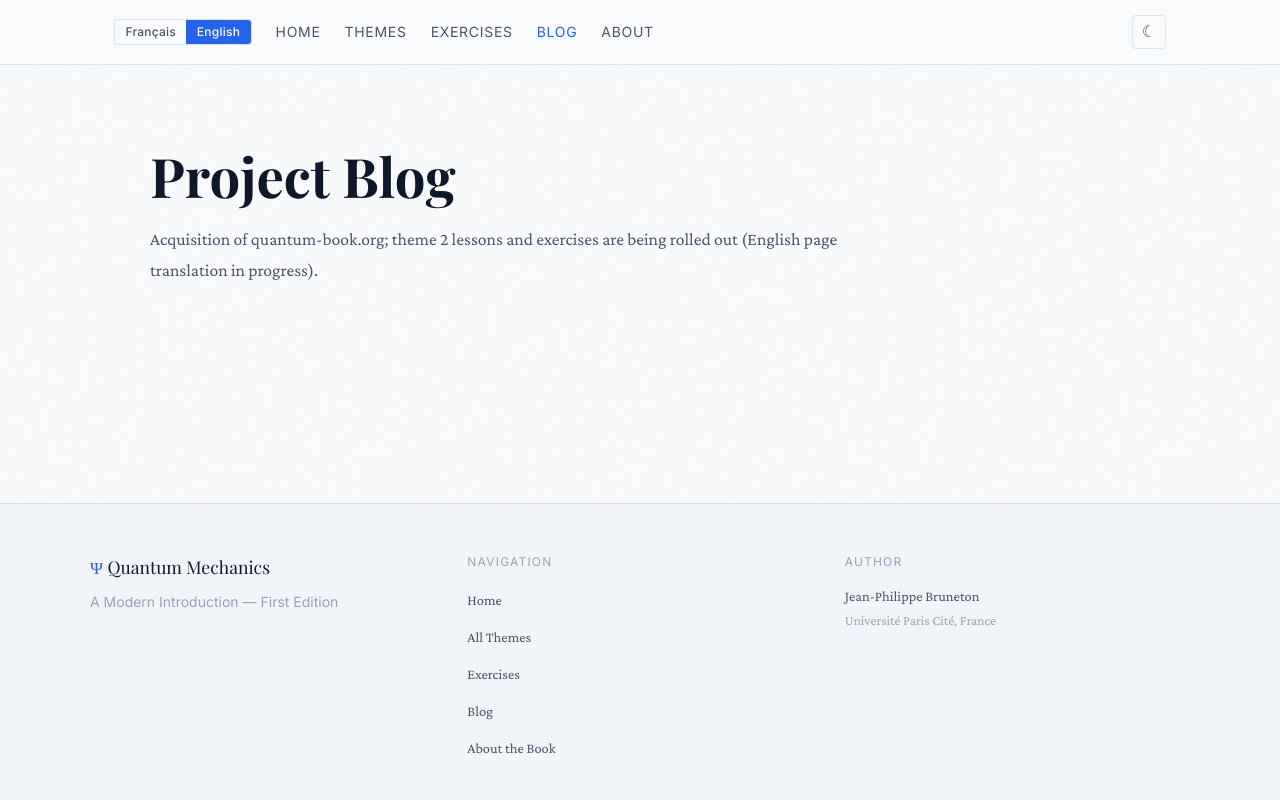
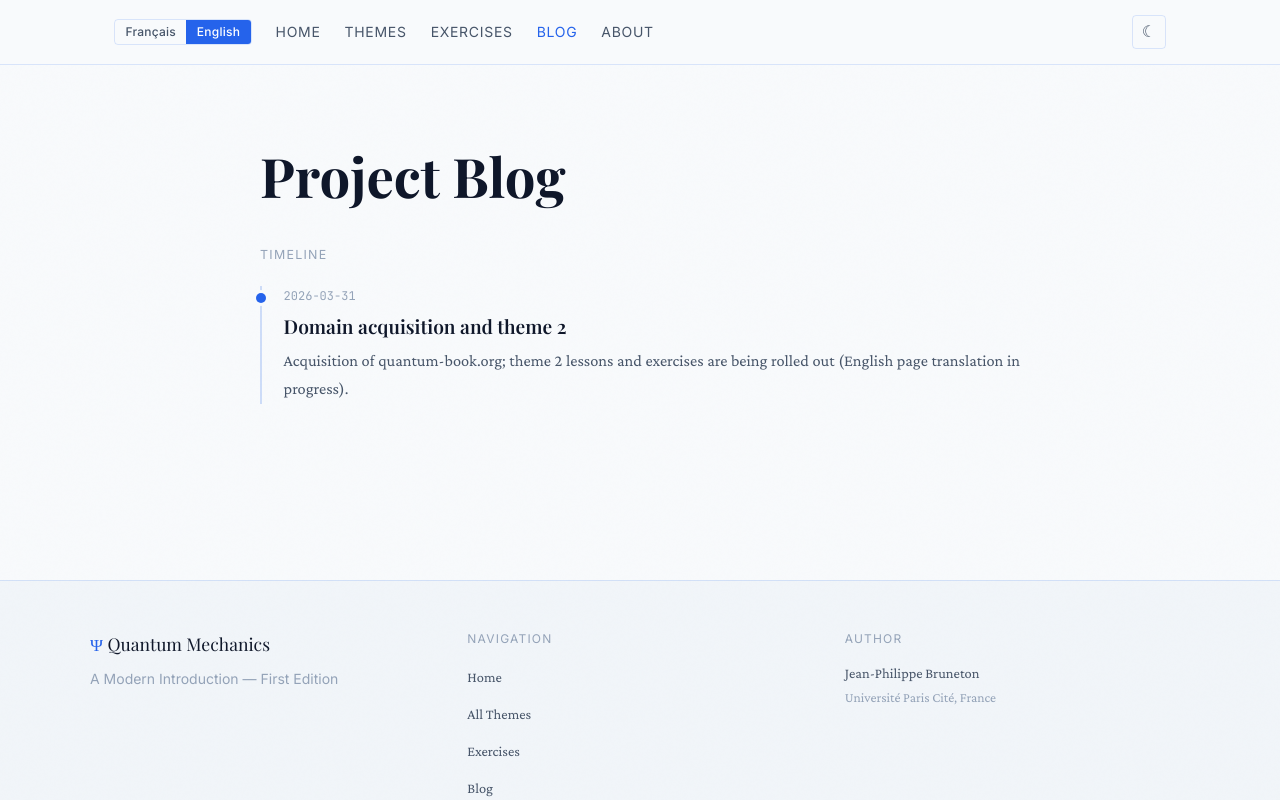
Before and after one commit to jpbruneton/quantum_book, a Next.js app: page /blog in a window 1280 px wide. Shown: the top 800 px of the page. Built offline with nearby package versions, Linux system fonts and the light colour scheme; a web font is replaced by a local one.

Commit message:
Blog: timeline UI and 2026-03-31 project update post
- i18n: timelineLabel, FR/EN entry for domain acquisition and theme 2 rollout

- blog page: vertical timeline with dated posts; clear comingSoon duplicate

Made-with: Cursor

```diff
--- a/app/blog/page.tsx
+++ b/app/blog/page.tsx
@@ -1,19 +1,22 @@
 "use client";
 
 import { useLang } from "@/app/context/LangContext";
+import type { UpdateEntry } from "@/lib/i18n";
+
+function sortEntriesNewestFirst(entries: readonly UpdateEntry[]): UpdateEntry[] {
+  return [...entries].sort((a, b) => b.date.localeCompare(a.date));
+}
 
 export default function BlogPage() {
   const { t } = useLang();
   const updates = t.updates;
   const lead = updates.description || updates.comingSoon;
-  const entries = updates.entries;
-  const featured = entries[0];
-  const posts = entries.slice(1);
+  const sorted = sortEntriesNewestFirst(updates.entries);
 
   return (
     <div style={{ position: "relative", zIndex: 1, padding: "5rem 1.5rem" }}>
-      <div style={{ maxWidth: "980px", margin: "0 auto" }}>
-        <header style={{ marginBottom: "2.5rem" }}>
+      <div style={{ maxWidth: "760px", margin: "0 auto" }}>
+        <header style={{ marginBottom: "2.25rem" }}>
           <h1
             style={{
               fontFamily: "var(--font-playfair)",
@@ -41,47 +44,70 @@ export default function BlogPage() {
           ) : null}
         </header>
 
-        {featured && (
-          <section style={{ marginBottom: "2rem" }}>
+        {sorted.length > 0 ? (
+          <section>
+            <p
+              style={{
+                fontFamily: "var(--font-inter)",
+                fontSize: "0.78rem",
+                letterSpacing: "0.1em",
+                textTransform: "uppercase",
+                color: "var(--text-dim)",
+                marginBottom: "1.35rem",
+              }}
+            >
+              {updates.timelineLabel}
+            </p>
+            <div
+              style={{
+                position: "relative",
+                paddingLeft: "1.35rem",
+                borderLeft: "2px solid var(--accent-border-md)",
+              }}
+            >
+              {sorted.map((entry, index) => (
                 <article
+                  key={`${entry.date}-${entry.title}`}
                   style={{
-                background: "var(--bg-card)",
-                border: "1px solid var(--accent-border-sm)",
-                borderRadius: "10px",
-                padding: "1.5rem 1.75rem",
+                    position: "relative",
+                    marginBottom: index < sorted.length - 1 ? "1.5rem" : 0,
                   }}
                 >
                   <div
                     style={{
-                  fontFamily: "var(--font-inter)",
-                  fontSize: "0.72rem",
-                  textTransform: "uppercase",
-                  letterSpacing: "0.1em",
-                  color: "var(--amber)",
-                  marginBottom: "0.5rem",
+                      position: "absolute",
+                      left: "calc(-1.35rem - 1px)",
+                      top: "0.4rem",
+                      width: "10px",
+                      height: "10px",
+                      transform: "translateX(-50%)",
+                      borderRadius: "50%",
+                      background: "var(--amber)",
+                      boxShadow: "0 0 0 3px var(--bg-primary)",
                     }}
-              >
-                {updates.latestTitle}
-              </div>
+                    aria-hidden
+                  />
                   <div
                     style={{
                       fontFamily: "var(--font-jetbrains)",
                       fontSize: "0.75rem",
                       color: "var(--text-dim)",
-                  marginBottom: "0.6rem",
+                      marginBottom: "0.45rem",
                     }}
                   >
-                {featured.date}
+                    {entry.date}
                   </div>
                   <h2
                     style={{
                       fontFamily: "var(--font-playfair)",
-                  fontSize: "1.35rem",
+                      fontSize: "1.2rem",
+                      fontWeight: 600,
                       color: "var(--text-heading)",
-                  marginBottom: "0.6rem",
+                      marginBottom: "0.5rem",
+                      lineHeight: 1.3,
                     }}
                   >
-                {featured.title}
+                    {entry.title}
                   </h2>
                   <p
                     style={{
@@ -89,71 +115,16 @@ export default function BlogPage() {
                       fontSize: "1.02rem",
                       color: "var(--text-secondary)",
                       lineHeight: 1.75,
-                  marginBottom: "0.8rem",
-                }}
-              >
-                {featured.body}
-              </p>
-              <span
-                style={{
-                  fontFamily: "var(--font-inter)",
-                  fontSize: "0.8rem",
-                  color: "var(--amber)",
-                  fontWeight: 600,
-                }}
-              >
-                Lire l'article →
-              </span>
-            </article>
-          </section>
-        )}
-
-        {posts.length > 0 && (
-          <section style={{ display: "grid", gap: "1rem" }}>
-            {posts.map((entry) => (
-              <article
-                key={`${entry.date}-${entry.title}`}
-                style={{
-                  background: "var(--bg-card)",
-                  border: "1px solid var(--accent-border-sm)",
-                  borderRadius: "8px",
-                  padding: "1.2rem 1.4rem",
-                }}
-              >
-                <div
-                  style={{
-                    fontFamily: "var(--font-jetbrains)",
-                    fontSize: "0.75rem",
-                    color: "var(--text-dim)",
-                    marginBottom: "0.55rem",
-                  }}
-                >
-                  {entry.date}
-                </div>
-                <h3
-                  style={{
-                    fontFamily: "var(--font-playfair)",
-                    fontSize: "1.12rem",
-                    color: "var(--text-heading)",
-                    marginBottom: "0.4rem",
-                  }}
-                >
-                  {entry.title}
-                </h3>
-                <p
-                  style={{
-                    fontFamily: "var(--font-crimson)",
-                    fontSize: "0.98rem",
-                    color: "var(--text-secondary)",
-                    lineHeight: 1.7,
+                      textAlign: "justify",
                     }}
                   >
                     {entry.body}
                   </p>
                 </article>
               ))}
+            </div>
           </section>
-        )}
+        ) : null}
 
         {updates.description && updates.comingSoon ? (
           <p
--- a/lib/i18n.ts
+++ b/lib/i18n.ts
@@ -134,9 +134,16 @@ export const translations = {
       title: "Project Blog",
       description: "",
       latestTitle: "Latest posts",
-      entries: [] as UpdateEntry[],
-      comingSoon:
-        "Acquisition of quantum-book.org; theme 2 lessons and exercises are being rolled out (English page translation in progress).",
+      timelineLabel: "Timeline",
+      entries: [
+        {
+          date: "2026-03-31",
+          title: "Domain acquisition and theme 2",
+          body:
+            "Acquisition of quantum-book.org; theme 2 lessons and exercises are being rolled out (English page translation in progress).",
+        },
+      ] as UpdateEntry[],
+      comingSoon: "",
     },
     footer: {
       navigation: "Navigation",
@@ -277,9 +284,16 @@ export const translations = {
       title: "Blog du projet",
       description: "",
       latestTitle: "Derniers articles",
-      entries: [] as UpdateEntry[],
-      comingSoon:
-        "Acquisition de quantum-book.org ; déploiement des leçons du thème 2 et de ses exercices en cours (+ traduction sur la page anglaise).",
+      timelineLabel: "Fil chronologique",
+      entries: [
+        {
+          date: "2026-03-31",
+          title: "Acquisition du domaine et thème 2",
+          body:
+            "Acquisition de quantum-book.org ; déploiement des leçons du thème 2 et de ses exercices en cours (+ traduction sur la page anglaise).",
+        },
+      ] as UpdateEntry[],
+      comingSoon: "",
     },
     footer: {
       navigation: "Navigation",
```
Lines whose indentation alone changed are shown as unchanged.
